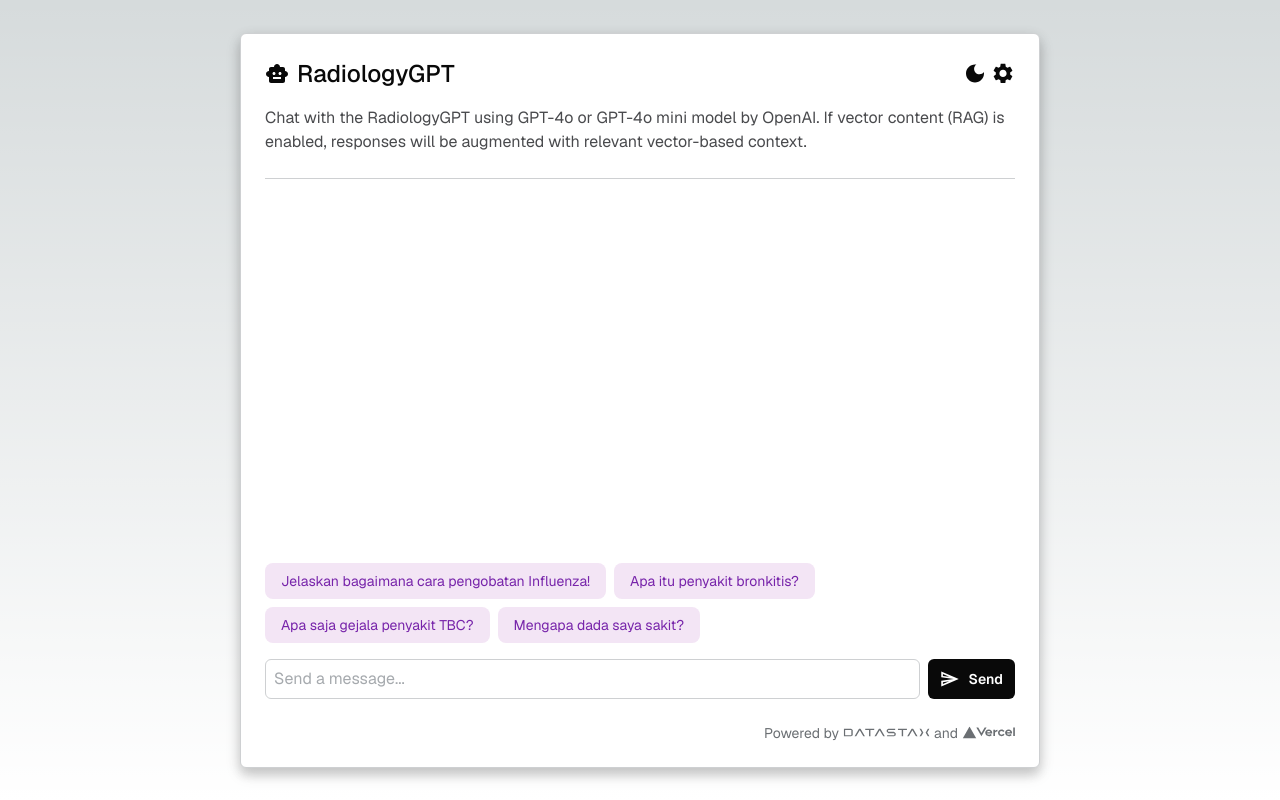
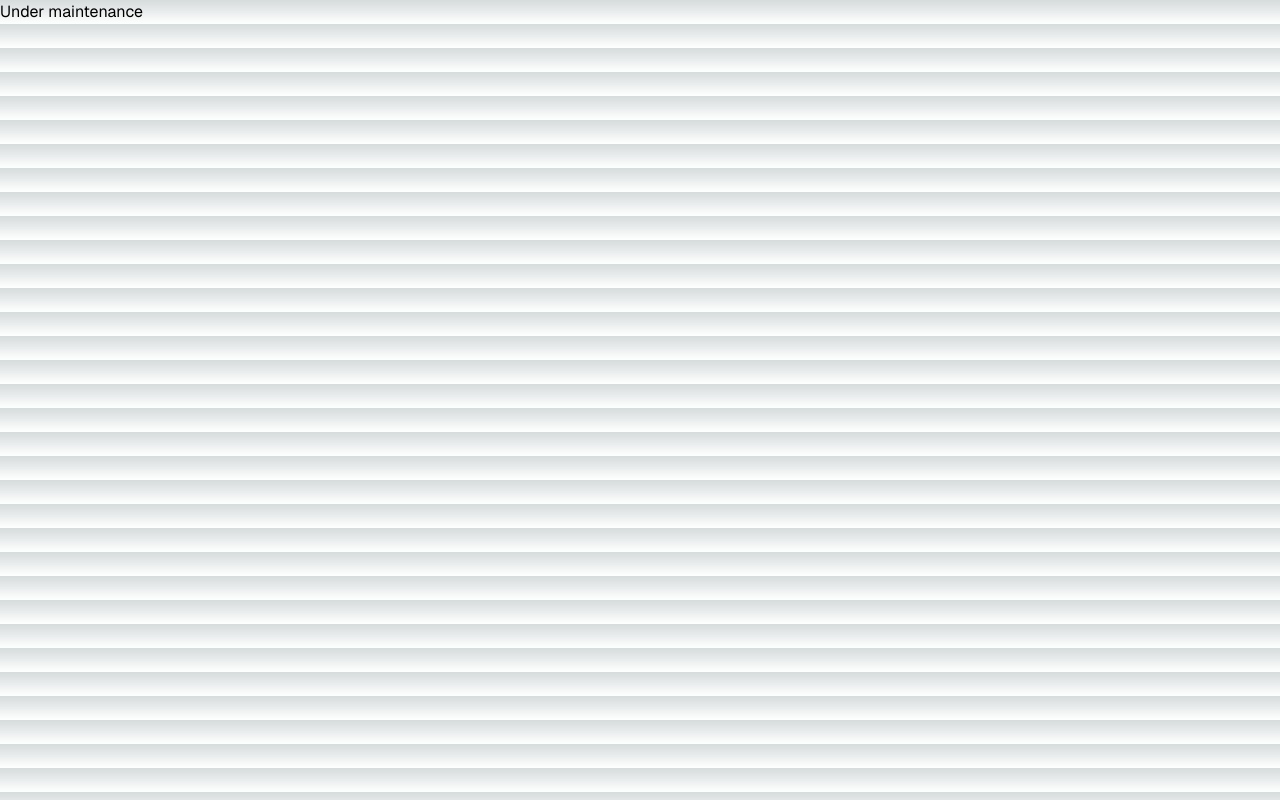
Before and after one commit to Ella-Raputri/radiology-gpt, a Next.js app: page / in a window 1280 px wide. Built offline with nearby package versions, Linux system fonts and the light colour scheme.

Commit message:
pause deployment

```diff
--- a/app/page.tsx
+++ b/app/page.tsx
@@ -33,57 +33,6 @@ export default function Home() {
   };
 
   return (
-    <>
-    <main className="flex h-screen flex-col items-center justify-center">
-      <section className='chatbot-section flex flex-col origin:w-[800px] w-full origin:h-[735px] h-full rounded-md p-2 md:p-6'>
-        <div className='chatbot-header pb-6'>
-          <div className='flex justify-between'>
-            <div className='flex items-center gap-2'>
-              <svg width="24" height="25" viewBox="0 0 24 25">
-                <path d="M20 9.96057V7.96057C20 6.86057 19.1 5.96057 18 5.96057H15C15 4.30057 13.66 2.96057 12 2.96057C10.34 2.96057 9 4.30057 9 5.96057H6C4.9 5.96057 4 6.86057 4 7.96057V9.96057C2.34 9.96057 1 11.3006 1 12.9606C1 14.6206 2.34 15.9606 4 15.9606V19.9606C4 21.0606 4.9 21.9606 6 21.9606H18C19.1 21.9606 20 21.0606 20 19.9606V15.9606C21.66 15.9606 23 14.6206 23 12.9606C23 11.3006 21.66 9.96057 20 9.96057ZM7.5 12.4606C7.5 11.6306 8.17 10.9606 9 10.9606C9.83 10.9606 10.5 11.6306 10.5 12.4606C10.5 13.2906 9.83 13.9606 9 13.9606C8.17 13.9606 7.5 13.2906 7.5 12.4606ZM16 17.9606H8V15.9606H16V17.9606ZM15 13.9606C14.17 13.9606 13.5 13.2906 13.5 12.4606C13.5 11.6306 14.17 10.9606 15 10.9606C15.83 10.9606 16.5 11.6306 16.5 12.4606C16.5 13.2906 15.83 13.9606 15 13.9606Z" />
-              </svg>
-              <h1 className='chatbot-text-primary text-xl md:text-2xl font-medium'>RadiologyGPT</h1>
-            </div>
-            <div className='flex gap-1'>
-              <ThemeButton />
-              <button onClick={() => setConfigureOpen(true)}>
-                <svg width="24" height="25" viewBox="0 0 24 25" fill="none">
-                  <path d="M19.14 13.4006C19.18 13.1006 19.2 12.7906 19.2 12.4606C19.2 12.1406 19.18 11.8206 19.13 11.5206L21.16 9.94057C21.34 9.80057 21.39 9.53057 21.28 9.33057L19.36 6.01057C19.24 5.79057 18.99 5.72057 18.77 5.79057L16.38 6.75057C15.88 6.37057 15.35 6.05057 14.76 5.81057L14.4 3.27057C14.36 3.03057 14.16 2.86057 13.92 2.86057H10.08C9.83999 2.86057 9.64999 3.03057 9.60999 3.27057L9.24999 5.81057C8.65999 6.05057 8.11999 6.38057 7.62999 6.75057L5.23999 5.79057C5.01999 5.71057 4.76999 5.79057 4.64999 6.01057L2.73999 9.33057C2.61999 9.54057 2.65999 9.80057 2.85999 9.94057L4.88999 11.5206C4.83999 11.8206 4.79999 12.1506 4.79999 12.4606C4.79999 12.7706 4.81999 13.1006 4.86999 13.4006L2.83999 14.9806C2.65999 15.1206 2.60999 15.3906 2.71999 15.5906L4.63999 18.9106C4.75999 19.1306 5.00999 19.2006 5.22999 19.1306L7.61999 18.1706C8.11999 18.5506 8.64999 18.8706 9.23999 19.1106L9.59999 21.6506C9.64999 21.8906 9.83999 22.0606 10.08 22.0606H13.92C14.16 22.0606 14.36 21.8906 14.39 21.6506L14.75 19.1106C15.34 18.8706 15.88 18.5506 16.37 18.1706L18.76 19.1306C18.98 19.2106 19.23 19.1306 19.35 18.9106L21.27 15.5906C21.39 15.3706 21.34 15.1206 21.15 14.9806L19.14 13.4006ZM12 16.0606C10.02 16.0606 8.39999 14.4406 8.39999 12.4606C8.39999 10.4806 10.02 8.86057 12 8.86057C13.98 8.86057 15.6 10.4806 15.6 12.4606C15.6 14.4406 13.98 16.0606 12 16.0606Z" />
-                </svg>
-              </button>
-            </div>
-          </div>
-          <p className="chatbot-text-secondary-inverse text-sm md:text-base mt-2 md:mt-4">
-            Chat with the RadiologyGPT using GPT-4o or GPT-4o mini model by OpenAI. If vector content (RAG) is enabled, responses will be augmented with relevant vector-based context.
-          </p>
-        </div>
-        <div className='flex-1 relative overflow-y-auto my-4 md:my-6'>
-          <div className='absolute w-full overflow-x-hidden'>
-            {messages.map((message, index) => <Bubble ref={messagesEndRef} key={`message-${index}`} content={message} />)}
-          </div>
-        </div>
-        {!messages || messages.length === 0 && (
-          <PromptSuggestionRow onPromptClick={handlePrompt} />
-        )}
-        <form className='flex h-[40px] gap-2' onSubmit={handleSend}>
-          <input onChange={handleInputChange} value={input} className='chatbot-input flex-1 text-sm md:text-base outline-none bg-transparent rounded-md p-2' placeholder='Send a message...' />
-          <button type="submit" className='chatbot-send-button flex rounded-md items-center justify-center px-2.5 origin:px-3'>
-            <svg width="20" height="20" viewBox="0 0 20 20">
-              <path d="M2.925 5.025L9.18333 7.70833L2.91667 6.875L2.925 5.025ZM9.175 12.2917L2.91667 14.975V13.125L9.175 12.2917ZM1.25833 2.5L1.25 8.33333L13.75 10L1.25 11.6667L1.25833 17.5L18.75 10L1.25833 2.5Z" />
-            </svg>
-            <span className='hidden origin:block font-semibold text-sm ml-2'>Send</span>
-          </button>
-        </form>
-        <Footer />
-      </section>
-    </main>
-    <Configure
-      isOpen={configureOpen}
-      onClose={() => setConfigureOpen(false)}
-      useRag={useRag}
-      llm={llm}
-      setConfiguration={setConfiguration}
-    />
-    </>
+    <div>Under maintenance</div>
   )
 }
```
